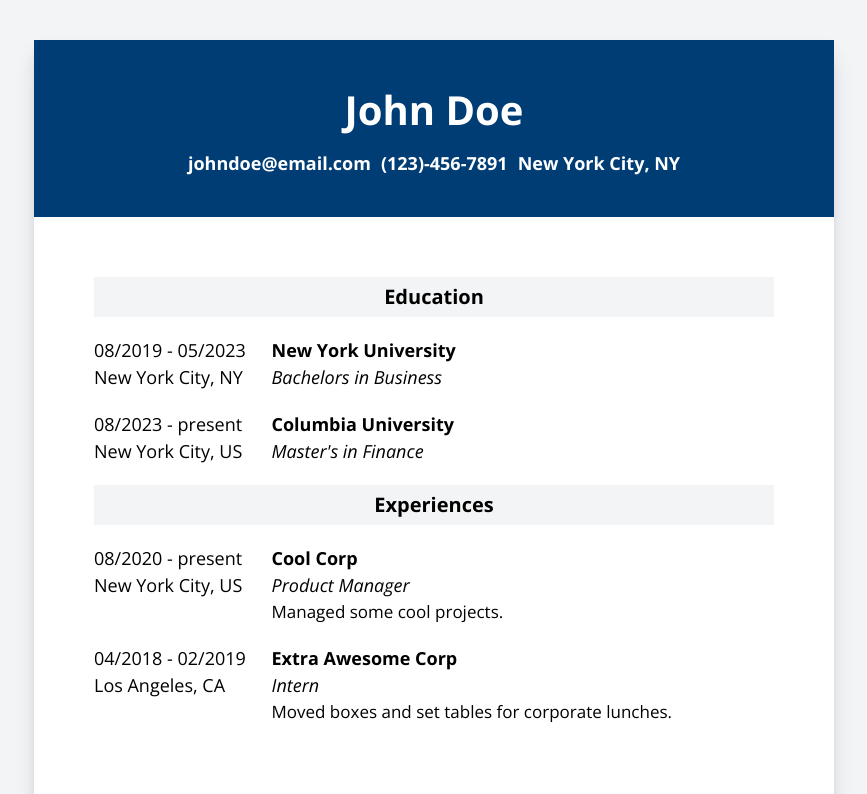
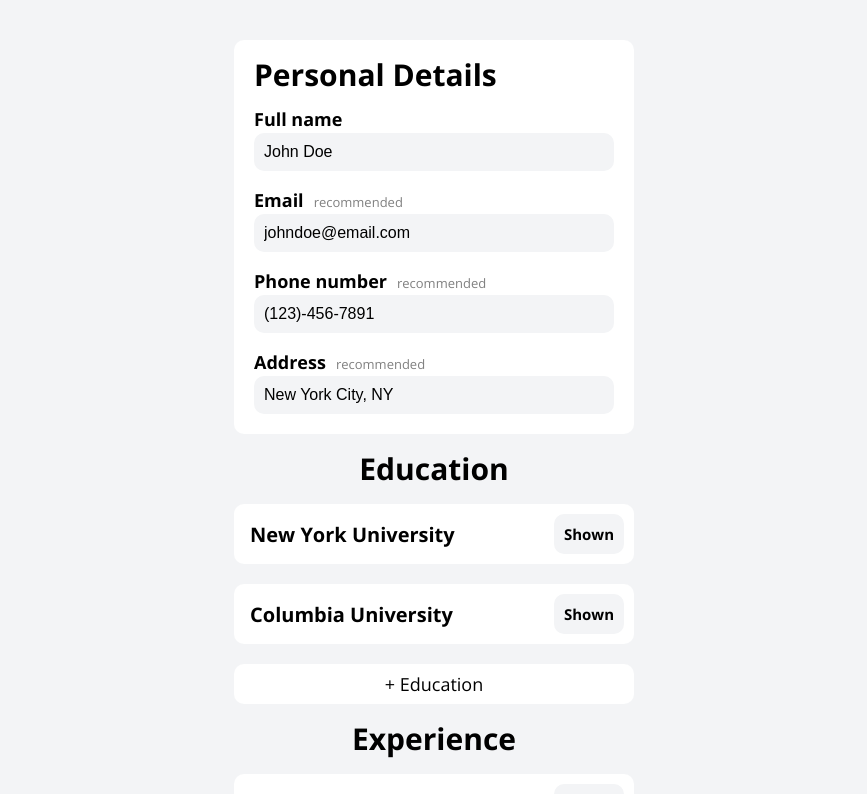
Before and after one commit to seanmckone/odin-cv-application, a React (Vite) app: page / in a window 1280 px wide. Shown: the top 794 px of the page, without its empty margins (206-1073 px from the left). Built offline with nearby package versions, Linux system fonts and the light colour scheme.

Commit message:
Fix sizing issues

```diff
--- a/src/styles/App.css
+++ b/src/styles/App.css
@@ -1,9 +1,9 @@
 .app {
   display: flex;
   justify-content: center;
-  flex-wrap: wrap-reverse;
   gap: 50px;
   margin: 40px;
+  flex-wrap: wrap;
 }
 
 .edit-side {
--- a/src/styles/Resume.css
+++ b/src/styles/Resume.css
@@ -2,6 +2,7 @@
   max-width: 800px;
   width: 100%;
   aspect-ratio: 8 / 11;
+  max-height: 1100px;
   background-color: var(--resume-bg-color);
   box-shadow:
     rgba(50, 50, 93, 0.1) 0px 13px 27px -5px,
```
